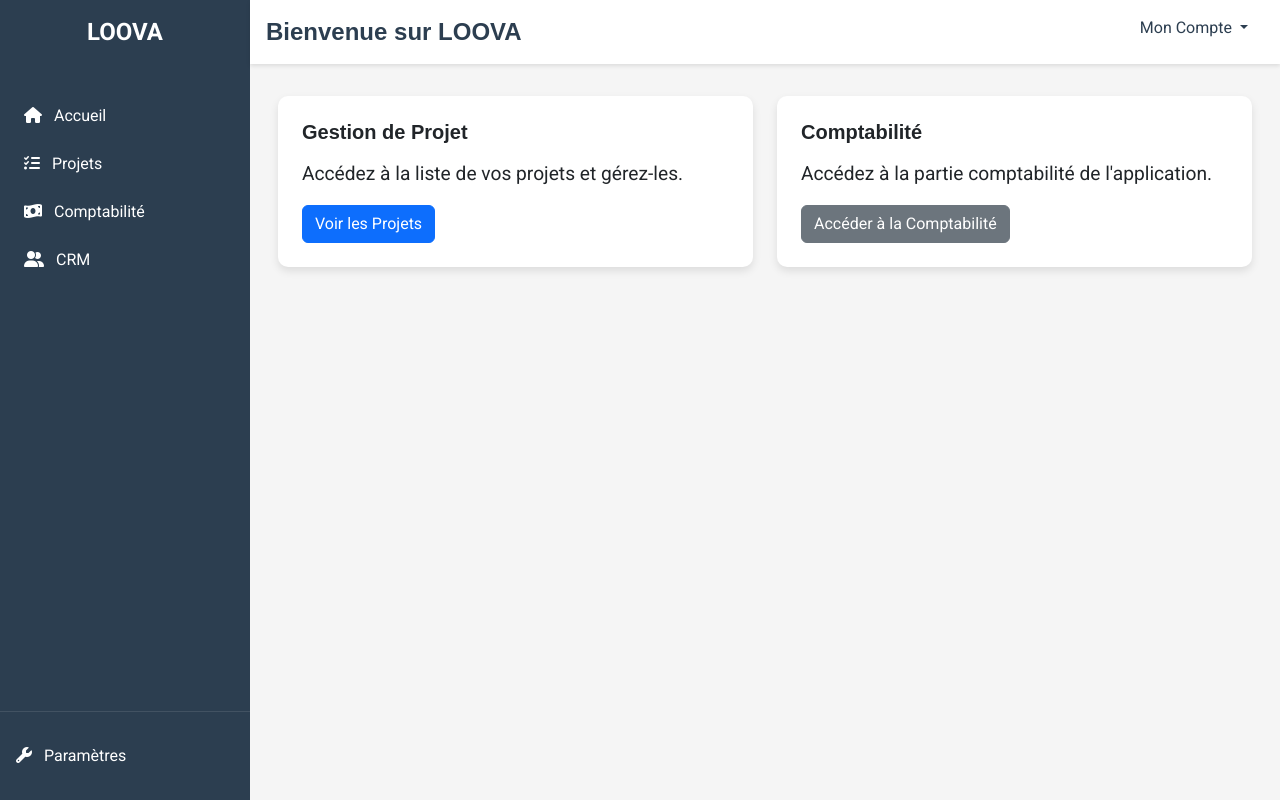
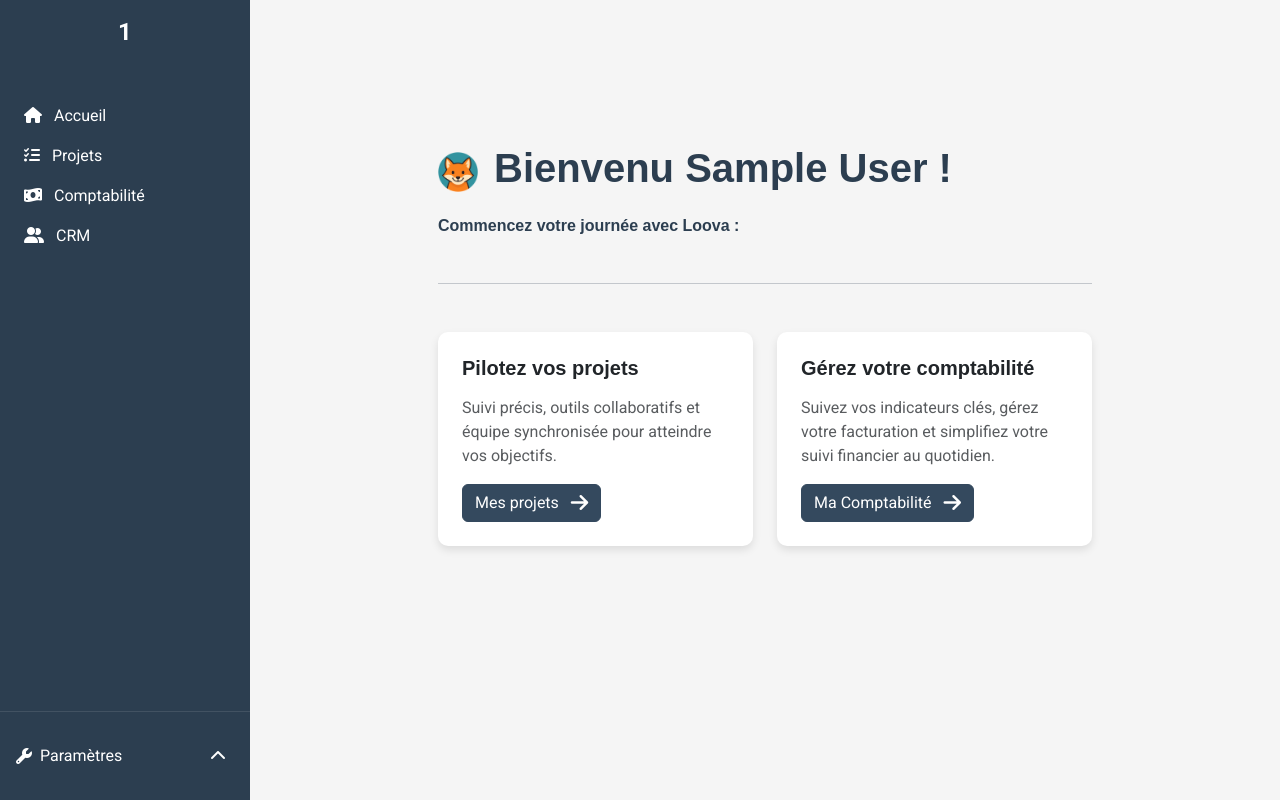
Before and after one commit to Iconoklaste/mon_compta_app, a Flask app: page / in a window 1280 px wide. Run offline with Flask 3, Linux system fonts and the light colour scheme; the visitor is signed in with stand-in values (Sample User, id 1); parts of the project's set-up code (start-up, migrations or seed data) failed here and were passed over; some libraries are stand-ins or nearby versions.

Commit message:
upgrade UI/UX and add loova's face

```diff
--- a/controllers/users_controller.py
+++ b/controllers/users_controller.py
@@ -22,6 +22,7 @@ def login_required(f):
 @users_bp.route('/', methods=['GET', 'POST'])
 def index():
     form = LoginForm()
+    orga_designation = None
     if form.validate_on_submit():
         email_fourni = form.email.data
         password_fourni = form.password.data
@@ -38,9 +39,13 @@ def index():
 
             if password_check_result:
                 session['user_id'] = user.id
-                logger.info(f"Connexion réussie pour l'utilisateur ID: {user.id}") # Log succès
+                session['user_prenom'] = user.prenom
+                orga_designation = user.organisation.designation
+                session['organisation'] = orga_designation
+                logger.info(f"Connexion réussie pour l'utilisateur ID: {user.id}, organisation {orga_designation}") # Log succès
                 flash('Connexion réussie!', 'success')
                 return redirect(url_for('users.index'))
+
             else:
                 logger.warning(f"Mot de passe incorrect pour l'utilisateur : {email_fourni}") # Log échec mdp
                 flash('Email ou mot de passe incorrect.', 'danger')
@@ -52,7 +57,7 @@ def index():
          logger.warning(f"Échec de validation du formulaire de connexion : {form.errors}")
          flash('Erreur de validation du formulaire.', 'warning')
 
-    return render_template('index.html', forms=form)
+    return render_template('index.html', forms=form, organisation=orga_designation)
 
 @users_bp.route('/modifier_profil', methods=['GET', 'POST'])
 @login_required
--- a/static/landing.css
+++ b/static/landing.css
@@ -24,8 +24,6 @@ body.landing-page .main-content {
     display: flex;
     justify-content: space-around;
     align-items: center;
-    padding-top: 5vh;
-    /*padding: 20px;*/
     flex-grow: 1;
 }
 
@@ -279,8 +277,8 @@ body.landing-page .main-content {
 
 
 .landing-logo {
-    width: 100px;
-    height: 100px;
+    width: 10rem;
+    height: 10rem;
     margin-right: 10px;
 }
 
--- a/static/styles.css
+++ b/static/styles.css
@@ -43,6 +43,72 @@ a:hover {
 }
 
 /* Boutons */
+
+/* --- Personnalisation des Boutons Bootstrap --- */
+
+/* Bouton Primaire (.btn-primary) */
+.btn-primary {
+    background-color: var(--light-dark-blue);
+    border-color: var(--light-dark-blue);
+    color: var(--white); /* Assure un bon contraste */
+}
+
+/* État Hover */
+.btn-primary:hover {
+    background-color: #233343; /* Nuance légèrement plus foncée de --dark-blue */
+    border-color: #1e2b37; /* Nuance encore plus foncée */
+    color: var(--white);
+}
+
+/* État Focus */
+.btn-primary:focus, .btn-primary.focus {
+    background-color: #233343;
+    border-color: #1e2b37;
+    color: var(--white);
+    box-shadow: 0 0 0 0.25rem rgba(44, 62, 80, 0.5); /* Ombre basée sur --dark-blue */
+}
+
+/* État Actif/Pressé */
+.btn-primary:active, .btn-primary.active,
+.show > .btn-primary.dropdown-toggle {
+    background-color: #1e2b37; /* Nuance la plus foncée */
+    border-color: #1a252f;
+    color: var(--white);
+}
+
+
+
+/* Bouton Secondaire (.btn-secondary) */
+.btn-secondary {
+    background-color: var(--very-light-gray);
+    border-color: var(--very-light-gray);
+    color: var(--dark-blue); /* Assure un bon contraste */
+}
+
+/* État Hover */
+.btn-secondary:hover {
+    background-color: var(--light-gray); /* Nuance légèrement plus foncée de --dark-blue */
+    border-color: var(--light-gray); /* Nuance encore plus foncée */
+    color: var(--dark-blue);
+}
+
+/* État Focus */
+.btn-secondary:focus, .btn-secondary.focus {
+    background-color: var(--light-gray);
+    border-color: var(--light-gray);
+    color: var(--dark-blue);
+    box-shadow: 0 0 0 0.25rem rgba(44, 62, 80, 0.5); /* Ombre basée sur --dark-blue */
+}
+
+/* État Actif/Pressé */
+.btn-secondary:active, .btn-secondary.active,
+.show > .btn-secondary.dropdown-toggle {
+    background-color: var(--light-gray); /* Nuance la plus foncée */
+    border-color: var(--light-gray);
+    color: var(--dark-blue);
+}
+
+/* --- Fin Personnalisation Boutons --- */
 
 .btn:hover {
     text-decoration: none;
@@ -200,7 +266,6 @@ a:hover {
 }
 
 .sidebar li {
-    margin-bottom: 0.5rem; /* Augmenter l'espace entre les éléments */
     border-radius: 5px; /* Add border-radius to the li */
     transition: background-color 0.2s ease;
 }
@@ -288,6 +353,57 @@ a:hover {
     padding: 0.5rem; /* Ajuste la zone cliquable du bouton */
 }
 
+.sidebar-bottom-nav li {
+    /* Position relative nécessaire pour positionner le menu enfant en absolu */
+    position: relative;
+}
+
+.user-settings-collapse {
+    position: absolute;
+    bottom: 100%; /* Positionne le menu juste au-dessus du lien parent */
+    left: 0;
+    width: 100%; /* Prend toute la largeur de l'élément parent li */
+    z-index: 10; /* S'assure qu'il est au-dessus des autres éléments si nécessaire */
+    background-color: var(--sidebar-bg, #343a40); /* Fond similaire à la sidebar */
+    border: 1px solid rgba(255, 255, 255, 0.1); /* Bordure légère */
+    border-radius: 0.375rem; /* Coins arrondis */
+    margin-bottom: 0.5rem; /* Espace entre le menu et le lien */
+    box-shadow: 0 -0.5rem 1rem rgba(0, 0, 0, 0.15); /* Ombre portée vers le haut */
+    /* Bootstrap gère l'affichage/masquage via la classe .collapse */
+}
+
+.user-settings-collapse .sidebar-submenu {
+    padding: 0.5rem 0; /* Espacement intérieur */
+    margin-bottom: 0; /* Retire la marge par défaut de ul */
+}
+
+.user-settings-collapse .sidebar-submenu li a.dropdown-item {
+    color: var(--sidebar-text-color, #adb5bd); /* Couleur du texte */
+    padding: 0.5rem 1.5rem; /* Espacement intérieur des liens */
+    display: block; /* Pour que le lien prenne toute la largeur */
+    white-space: nowrap; /* Empêche le retour à la ligne */
+    background-color: transparent; /* Fond transparent par défaut */
+    transition: background-color 0.2s ease-in-out, color 0.2s ease-in-out; /* Transition douce */
+}
+
+.user-settings-collapse .sidebar-submenu li a.dropdown-item:hover {
+    background-color: var(--sidebar-hover-bg, rgba(255, 255, 255, 0.1)); /* Couleur au survol */
+    color: var(--sidebar-hover-text-color, #ffffff);
+}
+
+.user-settings-collapse .dropdown-divider {
+    margin: 0.5rem 1rem; /* Marge pour le séparateur */
+    border-top: 1px solid rgba(255, 255, 255, 0.15); /* Couleur du séparateur */
+}
+
+/* Rotation de l'icône chevron (optionnel) */
+.sidebar-bottom-nav a[aria-expanded="true"] .collapse-icon {
+    transform: rotate(180deg);
+}
+.sidebar-bottom-nav a .collapse-icon {
+    transition: transform 0.35s ease;
+}
+
 /* L'animation de chute et rebond */
 @keyframes fallAndBounce {
     0% {
@@ -341,9 +457,9 @@ a:hover {
 
 /* Navbar */
 .navbar {
-    background-color: var(--white);
+    background-color: var(--very-light-gray);
     color: var(--dark-blue);
-    box-shadow: 0 2px 4px rgba(0, 0, 0, 0.1);
+
     padding: 0.5rem 1rem;
     display: flex;
     justify-content: space-between;
@@ -585,6 +701,10 @@ a:hover {
     padding-top: 2rem;
 }
 
+.index-content{
+    padding-left: 10rem;
+    padding-right: 10rem;
+}
 
 /* Page Liste des projets */
 
--- a/templates/base.html
+++ b/templates/base.html
@@ -18,6 +18,8 @@
     <!-- Autres liens (Font Awesome, Google Fonts, etc.) -->
     <link href="https://fonts.googleapis.com/css2?family=Roboto:wght@400;700&display=swap" rel="stylesheet">
     <link rel="stylesheet" href="https://cdnjs.cloudflare.com/ajax/libs/font-awesome/6.5.1/css/all.min.css" integrity="sha512-DTOQO9RWCH3ppGqcWaEA1BIZOC6xxalwEsw9c2QQeAIftl+Vegovlnee1c9QX4TctnWMn13TZye+giMm8e2LwA==" crossorigin="anonymous" referrerpolicy="no-referrer" />
+    <!-- Favicon -->
+    <link rel="icon" type="image/png" href="{{ url_for('static', filename='asset/favicon.png') }}">
 
     {% block extra_head %}
     {# Ce bloc est conservé pour les CSS/JS spécifiques à certaines pages,
@@ -28,7 +30,7 @@
     <div class="app-container">
         {% if session['user_id'] %}
         <aside class="sidebar">
-            <div class="sidebar-brand">LOOVA</div>
+            <div class="sidebar-brand">{{ session['organisation'] }}</div>
 
             {# --- Navigation Principale --- #}
             <nav id="sidebar-content" class="flex-grow-1"> {# flex-grow-1 permet à la nav de prendre l'espace dispo si besoin #}
@@ -90,12 +92,24 @@
             {# --- Lien Paramètres (en bas) --- #}
             <nav class="sidebar-bottom-nav">
                 <ul>
-                    {# Ajoute la classe 'active' si nécessaire, comme pour les autres liens #}
-                    <li class="{% if current_page == 'Paramètres' %}active{% endif %}">
-                        <a href=""> {# Pense à mettre le bon url_for ici #}
+                    {# Ajout de position-relative pour le positionnement du menu #}
+                    <li class="{% if current_page == 'Paramètres' %}active{% endif %} position-relative">
+                        {# Le lien devient un déclencheur de collapse #}
+                        <a href="#" data-bs-toggle="collapse" data-bs-target="#userSettingsCollapse" aria-expanded="false" aria-controls="userSettingsCollapse" class="d-flex align-items-center">
                             <i class="fas fa-wrench sidebar-icon"></i>
                             <span class="sidebar-text">Paramètres</span>
+                            {# Icône pour indiquer l'ouverture/fermeture (optionnel) #}
+                            <i class="fas fa-chevron-up collapse-icon ms-auto me-2"></i>
                         </a>
+                        {# Le contenu qui sera affiché/masqué, placé à l'intérieur du li #}
+                        <div class="collapse user-settings-collapse" id="userSettingsCollapse">
+                            <ul class="list-unstyled sidebar-submenu">
+                                <li><a class="dropdown-item" href="{{ url_for('users.modifier_profil') }}">Modifier mon profil</a></li>
+                                <li><a class="dropdown-item" href="{{ url_for('organisations.modifier_organisation') }}">Modifier mon organisation</a></li>
+                                <li><hr class="dropdown-divider"></li>
+                                <li><a class="dropdown-item" href="{{ url_for('users.logout') }}">Déconnexion</a></li>
+                            </ul>
+                        </div>
                     </li>
                 </ul>
             </nav>
@@ -110,7 +124,7 @@
             <header class="navbar" id="main-navbar">
                 <div id="navbar-title" class="navbar-title-container">
                     {% block page_title %}
-                        <h1>Bienvenue sur LOOVA</h1>
+
                     {% endblock %}
                     {% block page_subtitle %}
                     {% endblock %}
@@ -121,22 +135,6 @@
                         {% block navbar_actions %}
                         {% endblock %}
                     </li>
-                    <!-- Attention: ml-auto devient ms-auto en BS5 -->
-                    <ul class="navbar-nav ms-auto">
-                        <li class="nav-item dropdown">
-                            <!-- Attention: data-toggle devient data-bs-toggle en BS5 -->
-                            <a class="nav-link dropdown-toggle" href="#" id="userDropdown" role="button" data-bs-toggle="dropdown" aria-expanded="false">
-                                Mon Compte
-                            </a>
-                            <!-- Attention: dropdown-menu-right devient dropdown-menu-end en BS5 -->
-                            <div class="dropdown-menu dropdown-menu-end" aria-labelledby="userDropdown" id="userDropdownMenu">
-                                <a class="dropdown-item" href="{{ url_for('users.modifier_profil') }}">Modifier mon profil</a>
-                                <a class="dropdown-item" href="{{ url_for('organisations.modifier_organisation') }}">Modifier mon organisation</a>
-                                <div class="dropdown-divider"></div>
-                                <a class="dropdown-item" href="{{ url_for('users.logout') }}">Déconnexion</a>
-                            </div>
-                        </li>
-                    </ul>
                 </nav>
 
             </header>
--- a/templates/index.html
+++ b/templates/index.html
@@ -3,38 +3,44 @@
 
 {% block content %}
     {% if session['user_id'] %}
-        <div class="row">
+    <div class="index-content">
+        {# Utilisation de Flexbox pour aligner le titre et l'image #}
+        <div class="d-flex align-items-center mt-5 mb-3">
+            <img src="{{ url_for('static', filename='asset/avatar-loova.png') }}" alt="Icône de bienvenue" class="me-3" style="height: 40px; width: auto;"> {# Ajustez la taille et le nom du fichier #}
+            <h1>Bienvenu {{ session['user_prenom'] }} !</h1>
+        </div>
+
+        <h6 class="mb-5">Commencez votre journée avec Loova :</h6>
+        <hr>
+        <div class="row mt-5">
             <div class="col-md-6">
                 <article class="card">
                     <div class="card-body">
-                        <h5 class="card-title">Gestion de Projet</h5>
-                        <p class="card-text">Accédez à la liste de vos projets et gérez-les.</p>
-                        <a href="{{ url_for('projets.projets') }}" class="btn btn-primary">Voir les Projets</a>
+                        <h5 class="card-title">Pilotez vos projets</h5>
+                        <p class="text-body-secondary">Suivi précis, outils collaboratifs et équipe synchronisée pour atteindre vos objectifs.</p>
+                        <a href="{{ url_for('projets.projets') }}" class="btn btn-primary">Mes projets <i class="fas fa-arrow-right fa-lg ms-2"></i></a>
                     </div>
                 </article>
             </div>
             <div class="col-md-6">
                 <article class="card">
                     <div class="card-body">
-                        <h5 class="card-title">Comptabilité</h5>
-                        <p class="card-text">Accédez à la partie comptabilité de l'application.</p>
-                        <a href="{{ url_for('compta.index') }}" class="btn btn-secondary">Accéder à la Comptabilité</a>
+                        <h5 class="card-title">Gérez votre comptabilité</h5>
+                        <p class="text-body-secondary">Suivez vos indicateurs clés, gérez votre facturation et simplifiez votre suivi financier au quotidien.</p>
+                        <a href="{{ url_for('compta.index') }}" class="btn btn-primary">Ma Comptabilité <i class="fas fa-arrow-right fa-lg ms-2"></i></a>
                     </div>
                 </article>
             </div>
         </div>
+    </div>
     {% else %}
         {# Landing Page pour utilisateur non connecté (selon la maquette) #}
         <div class="landing-page-content">
 
-            <div class="landing-page-header">
+            <div class="landing-page-left">
                 <img src="{{ url_for('static', filename='asset/logo-loova.png') }}" alt="LOOVA Logo" class="landing-logo">
-                <span class="landing-title">LOOVA</span>
-            </div>
-
-            <div class="landing-page-left">
-                <h1>Gérez vos projets et vos finances en toute simplicité</h1>
-                <p class="intro-text">Une plateforme intégrée pour la gestion de projets, la comptabilité et la collaboration entre professionnels.</p>
+                <h1>Gérez vos projets et finances en toute simplicité avec Loova !</h1>
+                <p class="intro-text">Un compagnon pour la gestion de projets et la comptabilité au services des TPE/PME et indépendants.</p>
 
                 <div class="features-section">
                     <div class="feature-item">
```
Also changed, not shown: controllers/organisations_controller.py (+11 -6 lines), reports/report_generators.py (+27 -27 lines), templates/compta/compta_index.html (+76 -88 lines), static/asset/avatar-loova.png (added), static/asset/favicon.png (added), static/asset/logo-loova.png.
